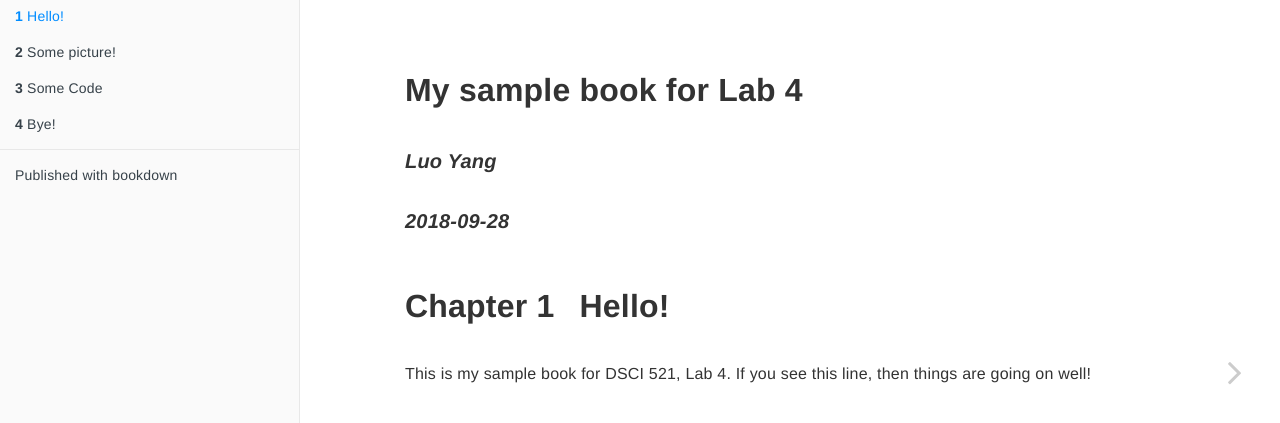
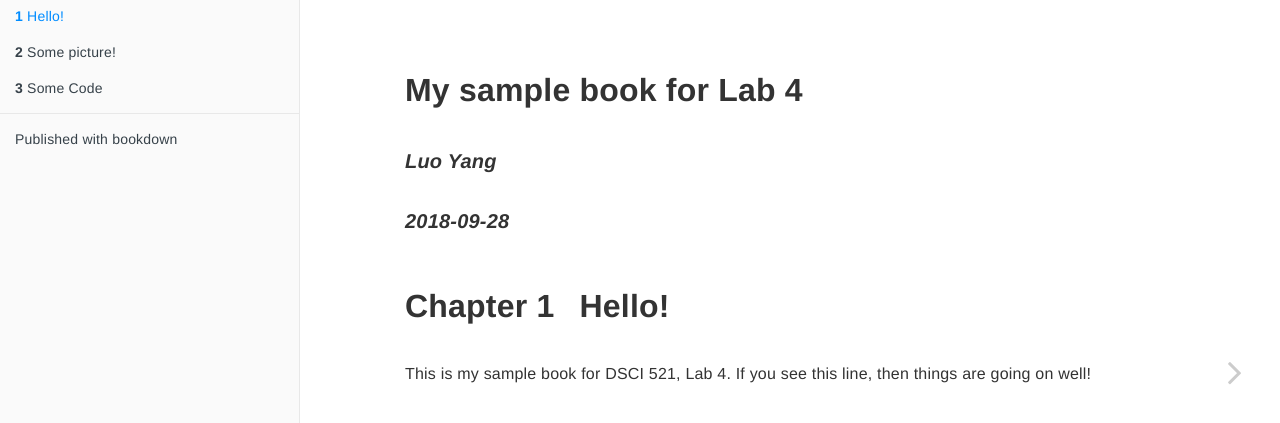
Before and after one commit to lyiris22/511_lab4, a plain HTML site: page docs/index.html in a window 1280 px wide. Shown: the part 53-476 px from the top of the page. Drawn offline with Linux system fonts and the light colour scheme.

Commit message:
change index

```diff
--- a/docs/index.html
+++ b/docs/index.html
@@ -106,7 +106,6 @@ code > span.in { color: #60a0b0; font-weight: bold; font-style: italic; } /* Inf
 <li class="chapter" data-level="1" data-path="index.html"><a href="index.html"><i class="fa fa-check"></i><b>1</b> Hello!</a></li>
 <li class="chapter" data-level="2" data-path="some-picture.html"><a href="some-picture.html"><i class="fa fa-check"></i><b>2</b> Some picture!</a></li>
 <li class="chapter" data-level="3" data-path="some-code.html"><a href="some-code.html"><i class="fa fa-check"></i><b>3</b> Some Code</a></li>
-<li class="chapter" data-level="4" data-path="bye.html"><a href="bye.html"><i class="fa fa-check"></i><b>4</b> Bye!</a></li>
 <li class="divider"></li>
 <li><a href="https://github.com/rstudio/bookdown" target="blank">Published with bookdown</a></li>
 
```
